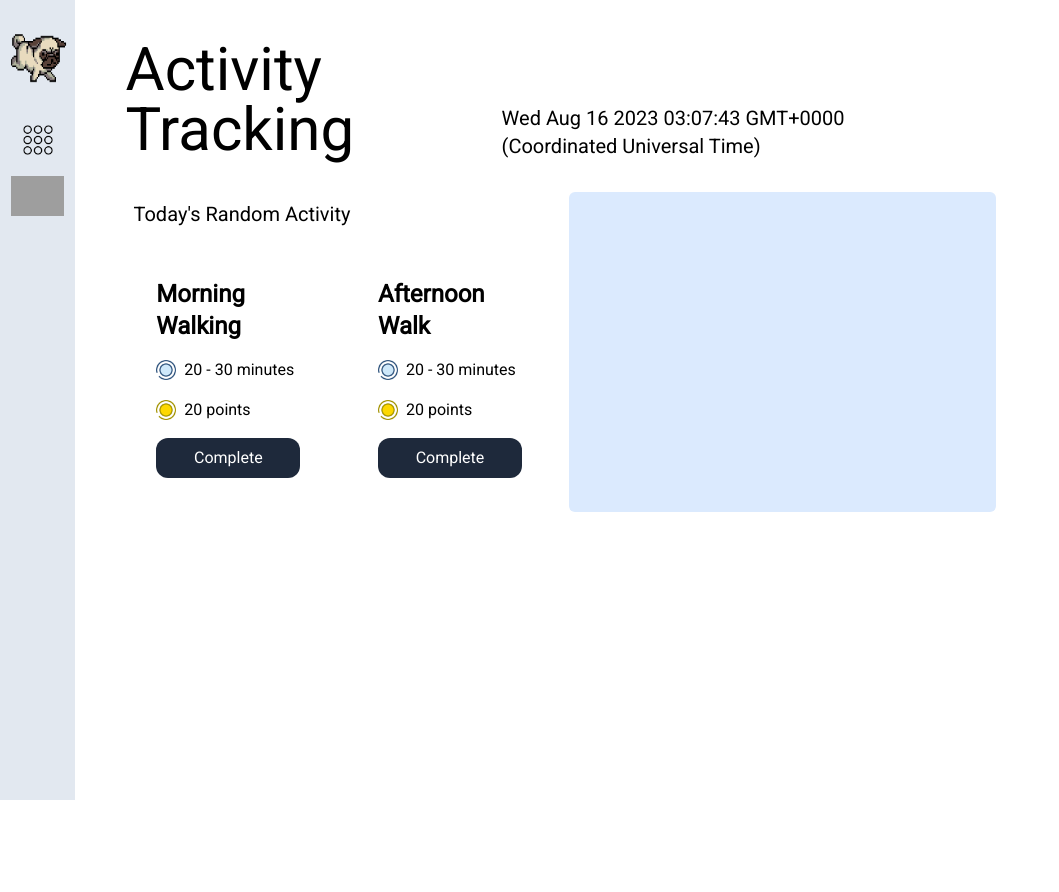
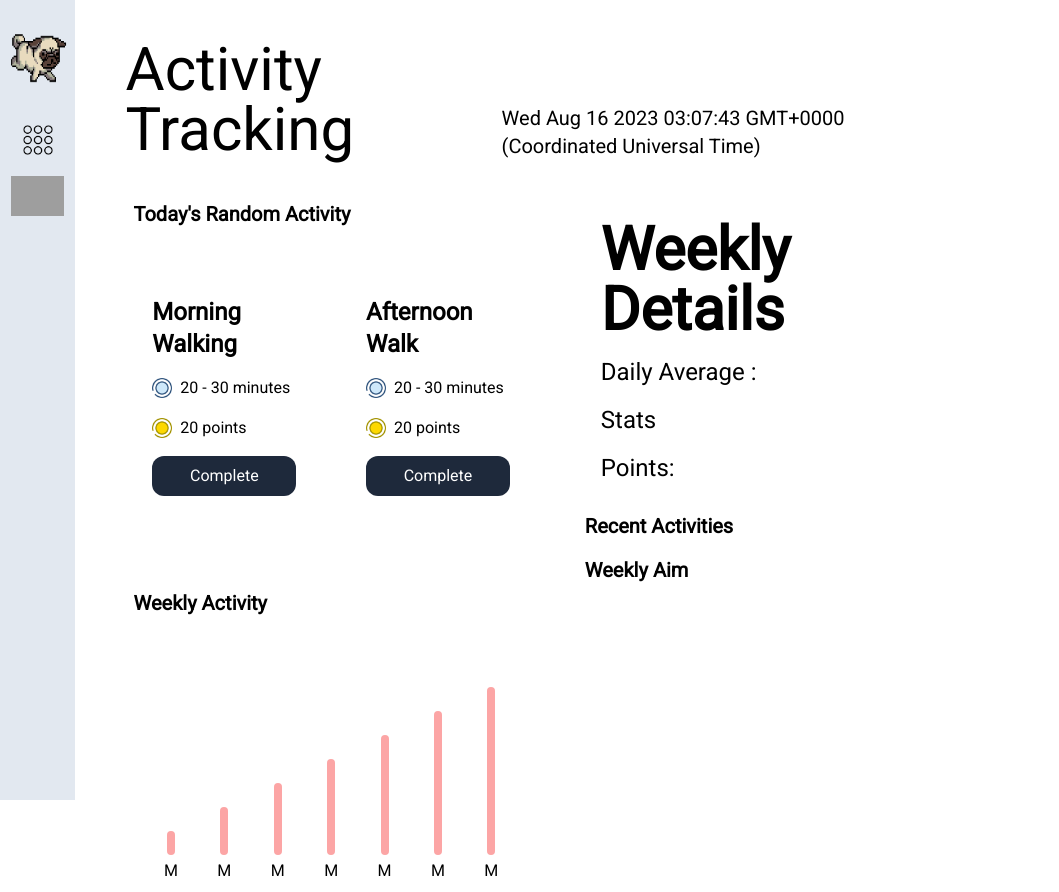
Before and after one commit to OriginalCube/The-Barking-Games, a React (Vite) app in the folder client/: page / in a window 1280 px wide. Shown: the whole page, without its empty margins (0-1059 px from the left). Before the commit the page ends 800 px from the top, so only its background shows below. Built offline with nearby package versions, Linux system fonts and the light colour scheme; grey boxes are pictures that could not be loaded.

Commit message:
Dashboard Features completed

```diff
--- a/client/src/Navigation.tsx
+++ b/client/src/Navigation.tsx
@@ -49,7 +49,7 @@ const Navigation = () => {
             </motion.p>
           </motion.div>
         </Link>
-        <Link to={"/"} className="relative w-5/6">
+        <Link to={"/profile"} className="relative w-5/6">
           <motion.div
             initial="initial"
             whileHover="hover"
--- /dev/null
+++ b/client/src/components/dashboard/Activities.tsx
@@ -0,0 +1,32 @@
+import React from "react";
+import { activity } from "../../Data.json";
+import Daily from "./Daily";
+
+interface DailyProps {
+  title: string;
+  description: string;
+  max: number;
+  min: number;
+  points: number;
+}
+
+const Activities = () => {
+  return (
+    <div className="w-full h-auto flex flex-col gap-4">
+      <p className="p-2 text-xl font-semibold">Today's Random Activity</p>
+      <div className="w-auto h-72 flex flex-wrap gap-4 justify-around items-center overflow-y-scroll">
+        {activity.map((e: DailyProps, index: number) => (
+          <Daily
+            key={index}
+            title={e.title}
+            max={e.max}
+            min={e.min}
+            points={e.points}
+          />
+        ))}
+      </div>
+    </div>
+  );
+};
+
+export default Activities;
--- /dev/null
+++ b/client/src/components/dashboard/Progress.tsx
@@ -0,0 +1,15 @@
+import React from "react";
+
+const Progress = ({ activity }: any) => {
+  return (
+    <div className="h-60 w-4 flex flex-col gap-1 items-center justify-end ">
+      <div
+        style={{ height: `${activity}%` }}
+        className="bg-red-300 w-1/2 rounded-full"
+      ></div>
+      <p className="text-md font-thin">M</p>
+    </div>
+  );
+};
+
+export default Progress;
--- /dev/null
+++ b/client/src/components/dashboard/RecentActivity.tsx
@@ -0,0 +1,12 @@
+import React from "react";
+
+const RecentActivity = () => {
+  return (
+    <div className="flex flex-col gap-4">
+      <p className="text-xl font-semibold">Recent Activities</p>
+      <p className="text-xl font-semibold">Weekly Aim</p>
+    </div>
+  );
+};
+
+export default RecentActivity;
--- /dev/null
+++ b/client/src/components/dashboard/WeeklyDetails.tsx
@@ -0,0 +1,14 @@
+import React from "react";
+
+const WeeklyDetails = () => {
+  return (
+    <div className="h-80 w-full flex flex-col p-4 justify-center gap-4">
+      <p className="text-6xl font-semibold">Weekly Details</p>
+      <p className="text-2xl ">Daily Average :</p>
+      <p className="text-2xl ">Stats</p>
+      <p className="text-2xl ">Points:</p>
+    </div>
+  );
+};
+
+export default WeeklyDetails;
--- /dev/null
+++ b/client/src/components/dashboard/WeeklyProgress.tsx
@@ -0,0 +1,18 @@
+import React from "react";
+import Progress from "./Progress";
+
+const WeeklyProgress = () => {
+  const id = [1, 2, 3, 4, 5, 6, 7];
+  return (
+    <div className="w-full h-80 flex gap-2 flex-col justify-evenly">
+      <p className="p-2 text-xl font-semibold">Weekly Activity</p>
+      <div className="w-full flex items-center justify-evenly">
+        {id.map((e: number, index: number) => (
+          <Progress key={index} activity={e * 10} />
+        ))}{" "}
+      </div>
+    </div>
+  );
+};
+
+export default WeeklyProgress;
--- a/client/src/pages/Dashboard.tsx
+++ b/client/src/pages/Dashboard.tsx
@@ -1,14 +1,9 @@
 import React from "react";
 import Daily from "../components/dashboard/Daily";
-import { activity } from "../Data.json";
-
-interface DailyProps {
-  title: string;
-  description: string;
-  max: number;
-  min: number;
-  points: number;
-}
+import Activities from "../components/dashboard/Activities";
+import WeeklyProgress from "../components/dashboard/WeeklyProgress";
+import WeeklyDetails from "../components/dashboard/WeeklyDetails";
+import RecentActivity from "../components/dashboard/RecentActivity";
 
 const Dashboard = () => {
   return (
@@ -18,22 +13,15 @@ const Dashboard = () => {
         <p className="w-1/2 text-xl font-light"> {Date().toString()}</p>
       </div>
       <div className="flex items-center justify-evenly gap-4">
-        <div className="flex w-4/5 items-center justify-center gap-4">
-          <div className="w-1/2 h-80 flex flex-col gap-2">
-            <p className="p-2 text-xl">Today's Random Activity</p>
-            <div className="w-auto h-72 flex flex-wrap gap-4 justify-around items-center overflow-y-scroll">
-              {activity.map((e: DailyProps, index: number) => (
-                <Daily
-                  key={index}
-                  title={e.title}
-                  max={e.max}
-                  min={e.min}
-                  points={e.points}
-                />
-              ))}
-            </div>
+        <div className="flex w-4/5 items-start justify-center gap-12">
+          <div className="w-1/2 h-auto flex flex-col gap-8">
+            <Activities />
+            <WeeklyProgress />
           </div>
-          <div className="w-1/2 h-80 bg-blue-100 rounded-md"></div>
+          <div className="w-1/2 h-auto items-center justify-evenly gap-4">
+            <WeeklyDetails />
+            <RecentActivity />
+          </div>
         </div>
         <div className="flex w-1/5 items-center justify-center gap-4"></div>
       </div>
```
